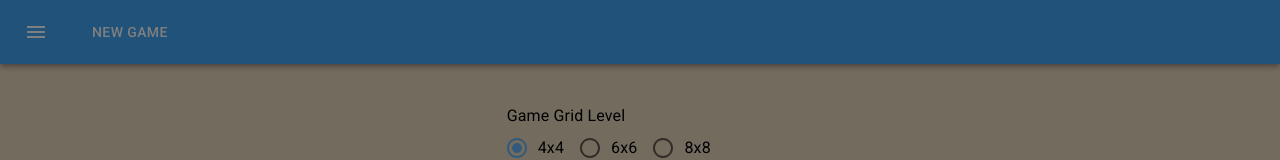
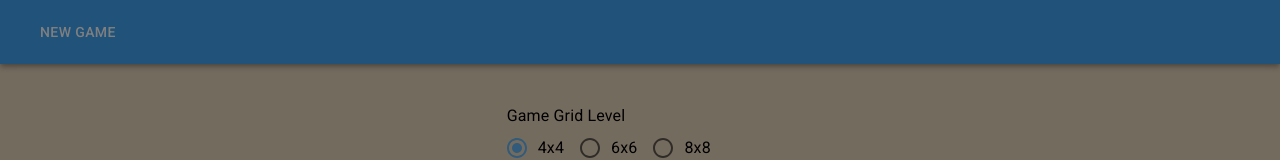
Before and after one commit to Jack-Vu/card-flip-practice, a React (Create React App) app: page / in a window 1280 px wide. Shown: the top 160 px of the page. Built offline with nearby package versions, Linux system fonts and the light colour scheme.

Commit message:
removed unfinished

```diff
--- a/src/components/Navbar.jsx
+++ b/src/components/Navbar.jsx
@@ -14,7 +14,7 @@ function Navbar() {
     <AppBar position="static" sx={{ bgcolor: blue[400] }}>
       <Toolbar sx={{ display: "flex", justifyContent: "space-between" }}>
         <Box id="navbar-left-side">
-          <IconButton
+          {/* <IconButton
             size="large"
             edge="start"
             color="inherit"
@@ -22,7 +22,7 @@ function Navbar() {
             sx={{ mr: 2 }}
           >
             <MenuIcon />
-          </IconButton>
+          </IconButton> */}
           <Button color="inherit" sx={{ mx: 1 }} onClick={handleNewGame}>
             New Game
           </Button>
```
